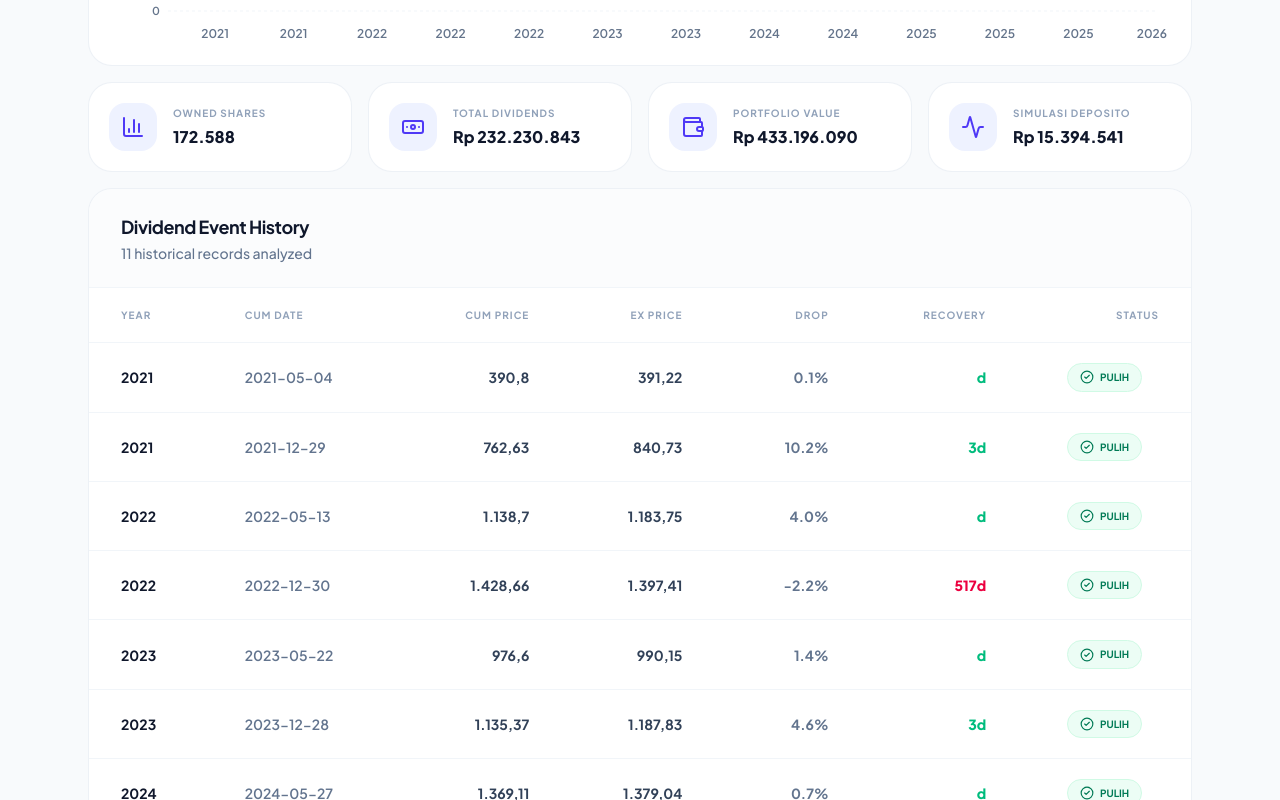
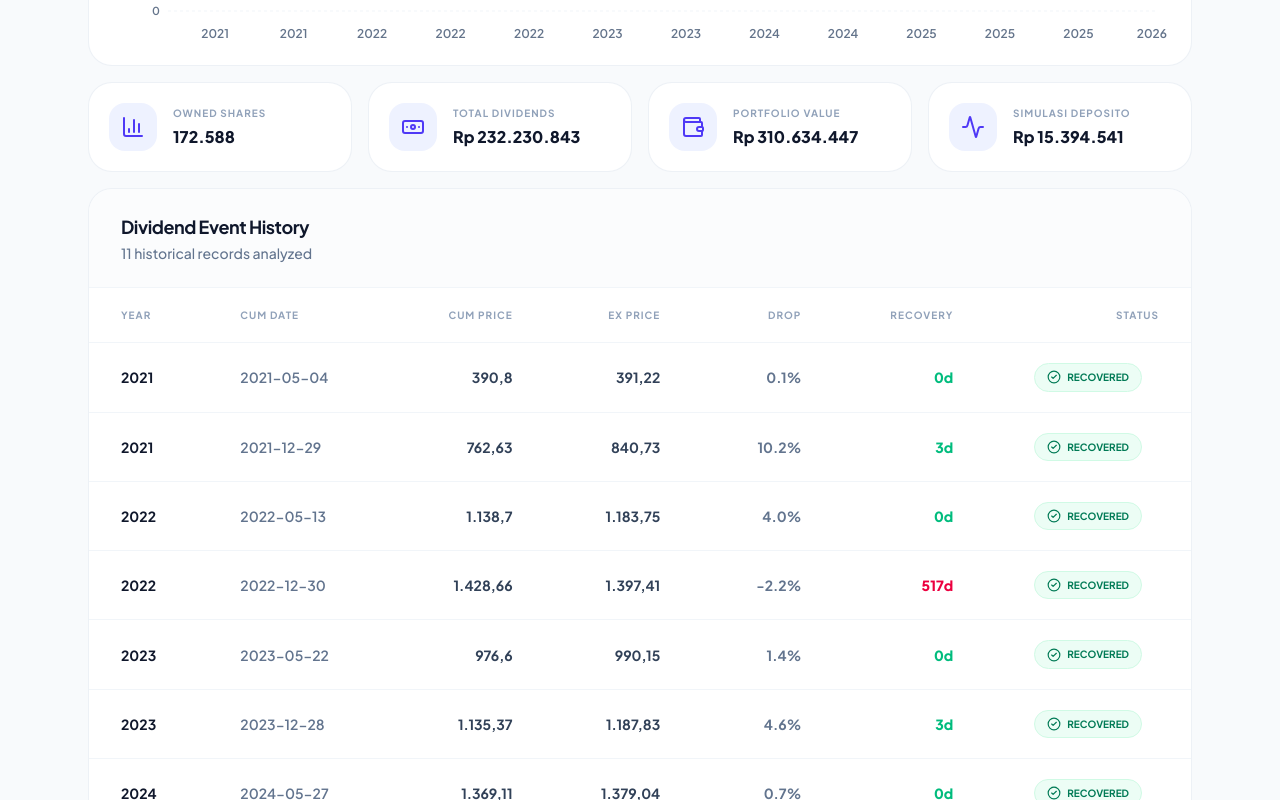
Before and after one commit to affanmaulana/dividown, a React (Vite) app: page /stock/adro in a window 1280 px wide. Shown: the part 1500-2300 px from the top of the page. Built offline with nearby package versions, Linux system fonts and the light colour scheme.

Commit message:
Fix: perhitungan grafis dan dividend trap

```diff
--- a/src/StockDetail.jsx
+++ b/src/StockDetail.jsx
@@ -7,7 +7,7 @@ import {
 } from "recharts";
 import {
   TrendingUp, Banknote, Clock, Wallet, BarChart3,
-  Activity, CheckCircle2, XCircle, ChevronDown
+  Activity, CheckCircle2, XCircle, ChevronDown, AlertTriangle
 } from "lucide-react";
 import { Analytics } from "@vercel/analytics/react";
 import { calculateHealthScore } from "./utils/healthScore";
@@ -92,15 +92,19 @@ export default function StockDetail() {
   const [divStrategy, setDivStrategy] = useState("compound"); // "compound" | "passive"
   const [loading, setLoading] = useState(true);
   const [isYearOpen, setIsYearOpen] = useState(false);
+  const [activeMobileTooltip, setActiveMobileTooltip] = useState(null);
 
-  // Custom click outside for year dropdown
+  // Custom click outside for dropdowns & mobile tooltips
   useEffect(() => {
-    const handleClick = () => setIsYearOpen(false);
-    if (isYearOpen) {
+    const handleClick = () => {
+      setIsYearOpen(false);
+      setActiveMobileTooltip(null);
+    };
+    if (isYearOpen || activeMobileTooltip) {
       window.addEventListener("click", handleClick);
     }
     return () => window.removeEventListener("click", handleClick);
-  }, [isYearOpen]);
+  }, [isYearOpen, activeMobileTooltip]);
 
   useEffect(() => {
     Promise.all([
@@ -179,6 +183,7 @@ export default function StockDetail() {
       leftover = dcaLeftover;
     }
 
+    const today = new Date();
     const yearly = filtered.map((row) => {
       // 10% Tax applies if not reinvested (Passive strategy)
       const taxFactor = divStrategy === "passive" ? 0.9 : 1.0;
@@ -189,17 +194,35 @@ export default function StockDetail() {
       if (divStrategy === "compound") {
         currentShares += Math.floor(divPayout / row.Cum_Price);
       }
-      return { ...row, divPerShare, divPayout, sharesAfter: currentShares, totalDivSoFar: totalDiv };
+
+      // New Status Logic
+      const cumDate = new Date(row.Cum_Date);
+      const ageInDays = Math.floor((today - cumDate) / (1000 * 60 * 60 * 24));
+      const hasRecoveredOnce = row.Status_Recovery === "Pulih";
+      const isDroppedNow = latestPrice < (row.Cum_Price * 0.95);
+
+      let newStatus = "";
+      if (hasRecoveredOnce) {
+        newStatus = isDroppedNow ? "DROP RECOVERED" : "RECOVERED";
+      } else {
+        newStatus = ageInDays > 365 ? "DIVIDEND TRAP" : "BERPROSES";
+      }
+
+      const recoveryDisplay = hasRecoveredOnce
+        ? `${row.Recovery_Days || 0}d`
+        : `${ageInDays}d++`;
+
+      return {
+        ...row,
+        divPerShare,
+        divPayout,
+        sharesAfter: currentShares,
+        totalDivSoFar: totalDiv,
+        newStatus,
+        recoveryDisplay,
+        hasRecoveredOnce
+      };
     });
-
-    const portfolioValue =
-      currentShares * latestPrice + (divStrategy === "passive" ? totalDiv : 0) + leftover;
-    const years = filtered.length;
-    const depositValue = totalInvested * Math.pow(1 + DEPOSIT_RATE, years);
-    const totalReturn = totalInvested > 0 ? ((portfolioValue - totalInvested) / totalInvested) * 100 : 0;
-    const netProfit = portfolioValue - totalInvested;
-    const avgRecovery = filtered.reduce((s, r) => s + (r.Recovery_Days || 0), 0) / filtered.length;
-    const notRecovered = filtered.filter((r) => r.Status_Recovery === "Trap").length;
 
     const chartData = yearly.map((r, i) => ({
       id: i,
@@ -211,6 +234,26 @@ export default function StockDetail() {
       Deposito: Math.round(totalInvested * Math.pow(1 + DEPOSIT_RATE, i + 1)),
     }));
 
+    // Source of Truth: Derived from chartData to avoid visual discrepancy
+    const lastPoint = chartData[chartData.length - 1];
+    const portfolioValue = lastPoint ? lastPoint.Portfolio : 0;
+    const depositValue = lastPoint ? lastPoint.Deposito : totalInvested;
+    const netProfit = portfolioValue - totalInvested;
+    const totalReturn = totalInvested > 0 ? ((portfolioValue - totalInvested) / totalInvested) * 100 : 0;
+
+    const avgRecovery = filtered.reduce((s, r) => s + (r.Recovery_Days || 0), 0) / filtered.length;
+    const notRecovered = filtered.filter((r) => r.Status_Recovery === "Trap").length;
+    const years = filtered.length;
+
+    // Divergence Warning logic
+    const portfolioTrend = chartData.length >= 2
+      ? chartData[chartData.length - 1].Portfolio > chartData[0].Portfolio
+      : false;
+    const priceTrend = filteredPrices.length >= 2
+      ? filteredPrices[filteredPrices.length - 1].Price < filteredPrices[0].Price
+      : false;
+    const isDivergent = portfolioTrend && priceTrend;
+
     // Real Yield Calculation
     const yields = filtered.map(r => ((r.Dividend || 0) / (r.Cum_Price || 1)));
     const avgYield = (yields.reduce((s, y) => s + y, 0) / (yields.length || 1)) * 100;
@@ -218,7 +261,7 @@ export default function StockDetail() {
     return {
       shares: investStyle === "lumpsum" ? Math.floor(amount / filtered[0].Cum_Price) : currentShares,
       currentShares, totalDiv, portfolioValue, depositValue, totalInvested,
-      totalReturn, netProfit, avgRecovery, notRecovered, yearly, chartData, years, avgYield
+      totalReturn, netProfit, avgRecovery, notRecovered, yearly, chartData, years, avgYield, isDivergent
     };
   }, [filtered, amount, investStyle, divStrategy, latestPrice, priceData, ticker, startYear]);
 
@@ -391,6 +434,20 @@ export default function StockDetail() {
           </div>
         </section>
 
+        {engine && engine.isDivergent && (
+          <div className="bg-amber-50 border border-amber-200 rounded-2xl p-4 flex items-start gap-4 animate-in fade-in slide-in-from-top-2 duration-500">
+            <div className="w-10 h-10 rounded-xl bg-amber-100 flex items-center justify-center shrink-0">
+              <AlertTriangle className="w-5 h-5 text-amber-600" />
+            </div>
+            <div className="space-y-1">
+              <p className="text-sm font-bold text-amber-900">Portfolio Divergence Warning</p>
+              <p className="text-xs font-medium text-amber-700 leading-relaxed">
+                Warning: Pertumbuhan portfolio Anda saat ini hanya ditopang oleh akumulasi dividen (Yield Support), sementara nilai aset dasar Anda (Capital) sedang mengalami penurunan signifikan.
+              </p>
+            </div>
+          </div>
+        )}
+
         {engine && (
           <div className="space-y-3 md:space-y-4 animate-in fade-in slide-in-from-bottom-4 duration-700">
             {/* ── METRIC CARDS ── */}
@@ -399,7 +456,7 @@ export default function StockDetail() {
                 icon={TrendingUp}
                 label="Total Return"
                 value={pct(engine.totalReturn)}
-                sub={`Acuan Deposito Bank 4% p.a: ${pct(((engine.depositValue - engine.totalInvested) / engine.totalInvested) * 100)}`}
+                sub={`vs Deposito Bank 4% p.a: ${pct(((engine.depositValue - engine.totalInvested) / engine.totalInvested) * 100)}`}
                 positive={engine.totalReturn >= 0}
               />
               <MetricCard
@@ -570,11 +627,10 @@ export default function StockDetail() {
                     </tr>
                   </thead>
                   <tbody className="divide-y divide-slate-100">
-                    {filtered.map((row) => {
+                    {engine.yearly.map((row) => {
                       const drop = ((row.Ex_Price_1day - row.Cum_Price) / row.Cum_Price) * 100;
-                      const recovered = row.Status_Recovery === "Pulih";
                       return (
-                        <tr key={`${row.Ticker}-${row.Year}`} className="group hover:bg-slate-50/80 transition-colors">
+                        <tr key={`${row.Ticker}-${row.Year}-${row.Cum_Date}`} className="group hover:bg-slate-50/80 transition-colors">
                           <td className="px-4 md:px-8 py-5 font-bold text-slate-900">{row.Year}</td>
                           <td className="px-4 md:px-8 py-5 text-slate-500 font-semibold">{row.Cum_Date}</td>
                           <td className="px-4 md:px-8 py-5 text-right text-slate-700 font-bold">{row.Cum_Price.toLocaleString("id-ID")}</td>
@@ -582,21 +638,40 @@ export default function StockDetail() {
                           <td className={`px-4 md:px-8 py-5 text-right font-bold ${drop < -3 ? "text-rose-600" : "text-slate-500"}`}>
                             {drop.toFixed(1)}%
                           </td>
-                          <td className={`px-4 md:px-8 py-5 text-right font-extrabold ${row.Recovery_Days > 40 ? "text-rose-600" : row.Recovery_Days > 20 ? "text-amber-500" : "text-emerald-500"}`}>
-                            {row.Recovery_Days}d
+                          <td className={`px-4 md:px-8 py-5 text-right font-extrabold ${row.hasRecoveredOnce ? (row.Recovery_Days > 40 ? "text-rose-600" : "text-emerald-500") : "text-slate-400"}`}>
+                            {row.recoveryDisplay}
                           </td>
                           <td className="px-4 md:px-8 py-5 text-center">
-                            {row.Status_Recovery === "Pulih" ? (
-                              <span className="inline-flex items-center gap-1.5 text-[10px] font-bold px-3 py-1.5 rounded-full bg-emerald-50 text-emerald-700 border border-emerald-100">
-                                <CheckCircle2 className="w-3.5 h-3.5" /> PULIH
+                            {row.newStatus === "RECOVERED" && (
+                              <span
+                                title={`Saham berhasil pulih ke level harga Cum Date dalam ${row.Recovery_Days} hari dan saat ini harganya masih terjaga.`}
+                                className="inline-flex items-center gap-1.5 text-[10px] font-bold px-3 py-1.5 rounded-full bg-emerald-50 text-emerald-700 border border-emerald-100 cursor-help"
+                              >
+                                <CheckCircle2 className="w-3.5 h-3.5" /> RECOVERED
                               </span>
-                            ) : row.Status_Recovery === "Berproses" ? (
-                              <span className="inline-flex items-center gap-1.5 text-[10px] font-bold px-3 py-1.5 rounded-full bg-amber-50 text-amber-700 border border-amber-100">
+                            )}
+                            {row.newStatus === "DROP RECOVERED" && (
+                              <span
+                                title={`Saham ini sempat pulih dalam ${row.Recovery_Days} hari, namun tren harga saat ini melemah kembali ke Rp ${latestPrice.toLocaleString("id-ID")}, di bawah modal Cum Date tahun tersebut.`}
+                                className="inline-flex items-center gap-1.5 text-[10px] font-bold px-3 py-1.5 rounded-full bg-amber-50 text-amber-700 border border-amber-100 cursor-help"
+                              >
+                                <AlertTriangle className="w-3.5 h-3.5" /> DROP RECOVERED
+                              </span>
+                            )}
+                            {row.newStatus === "DIVIDEND TRAP" && (
+                              <span
+                                title="Harga saham tidak pernah kembali ke level Cum Date setelah lebih dari 1 tahun. Dividen ini menjadi jebakan modal."
+                                className="inline-flex items-center gap-1.5 text-[10px] font-bold px-3 py-1.5 rounded-full bg-rose-50 text-rose-700 border border-rose-100 cursor-help"
+                              >
+                                <XCircle className="w-3.5 h-3.5" /> DIVIDEND TRAP
+                              </span>
+                            )}
+                            {row.newStatus === "BERPROSES" && (
+                              <span
+                                title="Saham belum pulih ke level Cum Date, namun durasi saat ini masih di bawah 1 tahun."
+                                className="inline-flex items-center gap-1.5 text-[10px] font-bold px-3 py-1.5 rounded-full bg-slate-50 text-slate-500 border border-slate-100 cursor-help"
+                              >
                                 <Clock className="w-3.5 h-3.5" /> BERPROSES
-                              </span>
-                            ) : (
-                              <span className="inline-flex items-center gap-1.5 text-[10px] font-bold px-3 py-1.5 rounded-full bg-rose-50 text-rose-700 border border-rose-100">
-                                <XCircle className="w-3.5 h-3.5" /> TRAP
                               </span>
                             )}
                           </td>
@@ -609,27 +684,95 @@ export default function StockDetail() {
 
               {/* Mobile cards */}
               <div className="sm:hidden divide-y divide-slate-100 bg-white">
-                {filtered.map((row) => {
+                {engine.yearly.map((row) => {
                   const drop = ((row.Ex_Price_1day - row.Cum_Price) / row.Cum_Price) * 100;
                   return (
-                    <div key={`m-${row.Ticker}-${row.Year}`} className="px-4 py-4 flex flex-col gap-3">
+                    <div key={`m-${row.Ticker}-${row.Year}-${row.Cum_Date}`} className="px-4 py-4 flex flex-col gap-3">
                       <div className="flex items-center justify-between">
                         <div className="flex flex-col">
                           <span className="font-bold text-slate-900 text-lg leading-tight">{row.Year}</span>
                           <span className="text-[10px] font-bold text-slate-400 uppercase tracking-wider">{row.Cum_Date}</span>
                         </div>
-                        {row.Status_Recovery === "Pulih" ? (
-                          <span className="inline-flex items-center gap-1 text-[9px] font-bold px-2.5 py-1 rounded-full bg-emerald-50 text-emerald-700 border border-emerald-100">
-                            <CheckCircle2 className="w-3 h-3" /> PULIH
-                          </span>
-                        ) : row.Status_Recovery === "Berproses" ? (
-                          <span className="inline-flex items-center gap-1 text-[9px] font-bold px-2.5 py-1 rounded-full bg-amber-50 text-amber-700 border border-amber-100">
+                        {row.newStatus === "RECOVERED" && (
+                          <div className="relative">
+                            <button
+                              onClick={(e) => {
+                                e.stopPropagation();
+                                const key = `m-rec-${row.Ticker}-${row.Year}-${row.Cum_Date}`;
+                                setActiveMobileTooltip(activeMobileTooltip === key ? null : key);
+                              }}
+                              className="inline-flex items-center gap-1 text-[9px] font-bold px-2.5 py-1 rounded-full bg-emerald-50 text-emerald-700 border border-emerald-100 cursor-pointer"
+                            >
+                              <CheckCircle2 className="w-3 h-3" /> RECOVERED
+                            </button>
+                            {activeMobileTooltip === `m-rec-${row.Ticker}-${row.Year}-${row.Cum_Date}` && (
+                              <div className="absolute bottom-full right-0 mb-2 w-64 bg-slate-900 text-white text-[10px] p-3 rounded-xl shadow-xl z-[100] animate-in fade-in zoom-in-95 duration-200">
+                                <div className="absolute bottom-0 right-4 translate-y-1/2 rotate-45 w-2 h-2 bg-slate-900" />
+                                {`Saham berhasil pulih ke level harga Cum Date dalam ${row.Recovery_Days} hari dan saat ini harganya masih terjaga.`}
+                              </div>
+                            )}
+                          </div>
+                        )}
+                        {row.newStatus === "DROP RECOVERED" && (
+                          <div className="relative">
+                            <button
+                              onClick={(e) => {
+                                e.stopPropagation();
+                                const key = `m-${row.Ticker}-${row.Year}-${row.Cum_Date}`;
+                                setActiveMobileTooltip(activeMobileTooltip === key ? null : key);
+                              }}
+                              className="inline-flex items-center gap-1 text-[9px] font-bold px-2.5 py-1 rounded-full bg-amber-50 text-amber-700 border border-amber-100 cursor-pointer"
+                            >
+                              <AlertTriangle className="w-3 h-3" /> DROP RECOVERED
+                            </button>
+
+                            {activeMobileTooltip === `m-${row.Ticker}-${row.Year}-${row.Cum_Date}` && (
+                              <div className="absolute bottom-full right-0 mb-2 w-64 bg-slate-900 text-white text-[10px] p-3 rounded-xl shadow-xl z-[100] animate-in fade-in zoom-in-95 duration-200">
+                                <div className="absolute bottom-0 right-4 translate-y-1/2 rotate-45 w-2 h-2 bg-slate-900" />
+                                {`Saham ini sempat pulih dalam ${row.Recovery_Days} hari, namun tren harga saat ini melemah kembali ke Rp ${latestPrice.toLocaleString("id-ID")}, di bawah modal Cum Date tahun tersebut.`}
+                              </div>
+                            )}
+                          </div>
+                        )}
+                        {row.newStatus === "DIVIDEND TRAP" && (
+                          <div className="relative">
+                            <button
+                              onClick={(e) => {
+                                e.stopPropagation();
+                                const key = `m-trap-${row.Ticker}-${row.Year}-${row.Cum_Date}`;
+                                setActiveMobileTooltip(activeMobileTooltip === key ? null : key);
+                              }}
+                              className="inline-flex items-center gap-1 text-[9px] font-bold px-2.5 py-1 rounded-full bg-rose-50 text-rose-700 border border-rose-100 cursor-pointer"
+                            >
+                              <XCircle className="w-3 h-3" /> DIVIDEND TRAP
+                            </button>
+                            {activeMobileTooltip === `m-trap-${row.Ticker}-${row.Year}-${row.Cum_Date}` && (
+                              <div className="absolute bottom-full right-0 mb-2 w-64 bg-slate-900 text-white text-[10px] p-3 rounded-xl shadow-xl z-[100] animate-in fade-in zoom-in-95 duration-200">
+                                <div className="absolute bottom-0 right-4 translate-y-1/2 rotate-45 w-2 h-2 bg-slate-900" />
+                                {`Harga saham tidak pernah kembali ke level Cum Date setelah lebih dari 1 tahun. Dividen ini menjadi jebakan modal.`}
+                              </div>
+                            )}
+                          </div>
+                        )}
+                        {row.newStatus === "BERPROSES" && (
+                          <div className="relative">
+                            <button
+                              onClick={(e) => {
+                                e.stopPropagation();
+                                const key = `m-proc-${row.Ticker}-${row.Year}-${row.Cum_Date}`;
+                                setActiveMobileTooltip(activeMobileTooltip === key ? null : key);
+                              }}
+                              className="inline-flex items-center gap-1 text-[9px] font-bold px-2.5 py-1 rounded-full bg-slate-50 text-slate-500 border border-slate-100 cursor-pointer"
+                            >
                               <Clock className="w-3 h-3" /> BERPROSES
-                          </span>
-                        ) : (
-                          <span className="inline-flex items-center gap-1 text-[9px] font-bold px-2.5 py-1 rounded-full bg-rose-50 text-rose-700 border border-rose-100">
-                            <XCircle className="w-3 h-3" /> TRAP
-                          </span>
+                            </button>
+                            {activeMobileTooltip === `m-proc-${row.Ticker}-${row.Year}-${row.Cum_Date}` && (
+                              <div className="absolute bottom-full right-0 mb-2 w-64 bg-slate-900 text-white text-[10px] p-3 rounded-xl shadow-xl z-[100] animate-in fade-in zoom-in-95 duration-200">
+                                <div className="absolute bottom-0 right-4 translate-y-1/2 rotate-45 w-2 h-2 bg-slate-900" />
+                                {`Saham belum pulih ke level Cum Date, namun durasi saat ini masih di bawah 1 tahun.`}
+                              </div>
+                            )}
+                          </div>
                         )}
                       </div>
 
@@ -646,7 +789,7 @@ export default function StockDetail() {
                         <div className="w-px h-6 bg-slate-200" />
                         <div className="flex flex-col items-end">
                           <span className="text-[9px] font-bold text-slate-400 uppercase tracking-tight mb-0.5">Recovery</span>
-                          <span className={`text-xs font-extrabold ${row.Recovery_Days > 40 ? "text-rose-600" : "text-emerald-500"}`}>{row.Recovery_Days}d</span>
+                          <span className={`text-xs font-extrabold ${row.hasRecoveredOnce ? (row.Recovery_Days > 40 ? "text-rose-600" : "text-emerald-500") : "text-slate-900"}`}>{row.recoveryDisplay}</span>
                         </div>
                       </div>
                     </div>
```
Lines whose indentation alone changed are shown as unchanged.
